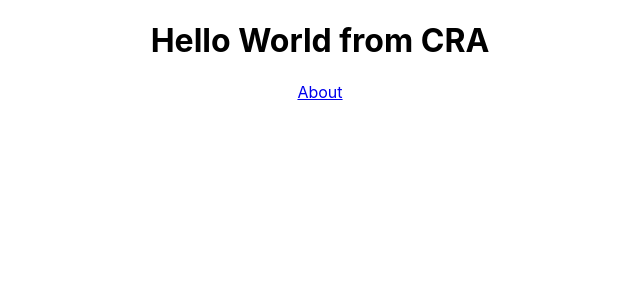
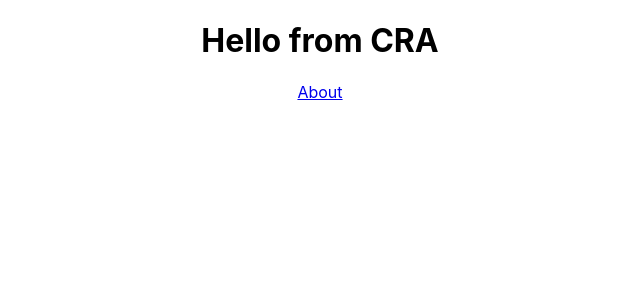
Before and after one commit to amirsaa/basic-cra, a React (Create React App) app: page / in a window 1280 px wide. Shown: the top 300 px of the page, without its empty margins (320-960 px from the left). Built offline with nearby package versions, Linux system fonts and the light colour scheme.

Commit message:
change app.js

```diff
--- a/src/App.js
+++ b/src/App.js
@@ -19,7 +19,7 @@
           </Route>
 
           <Route path='/' exact>
-            <h1>Hello World from CRA</h1>
+            <h1>Hello from CRA</h1>
             <Link to='/about'>About</Link>
           </Route>
         </Switch>
```
